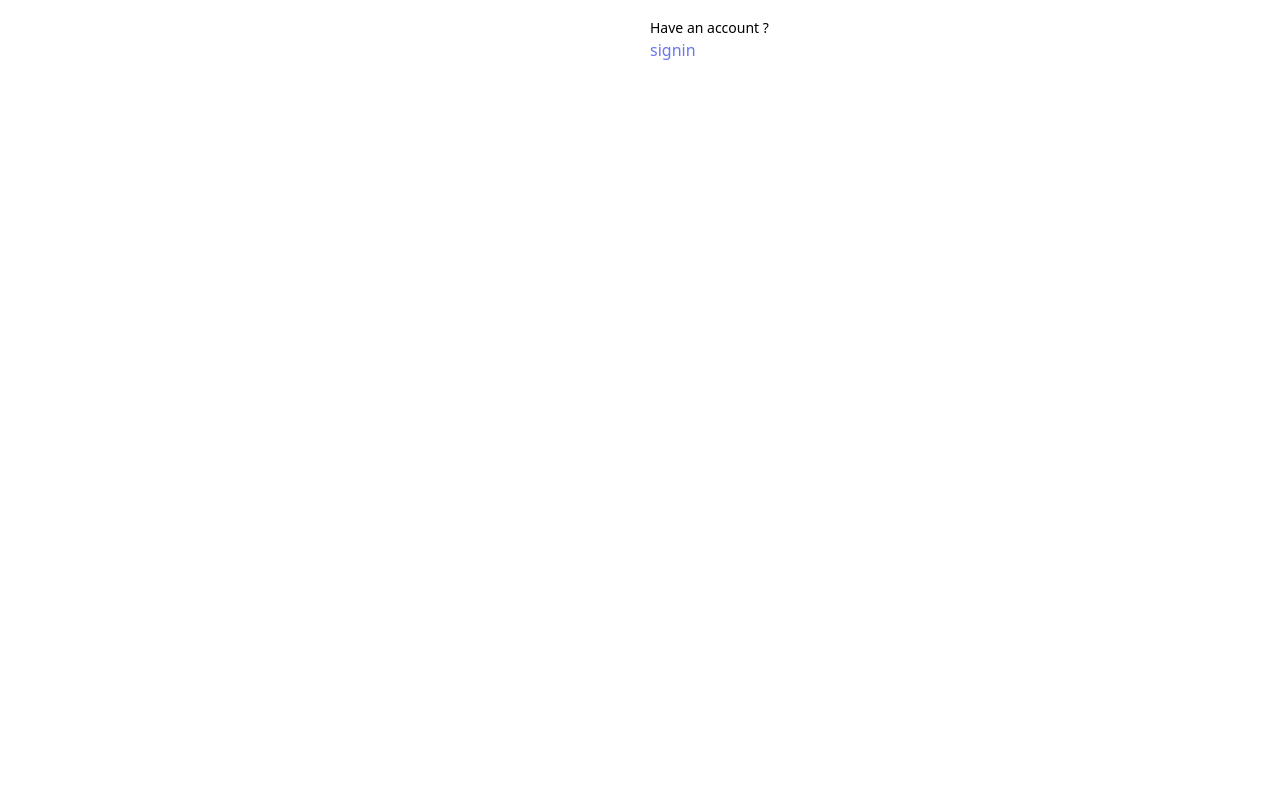
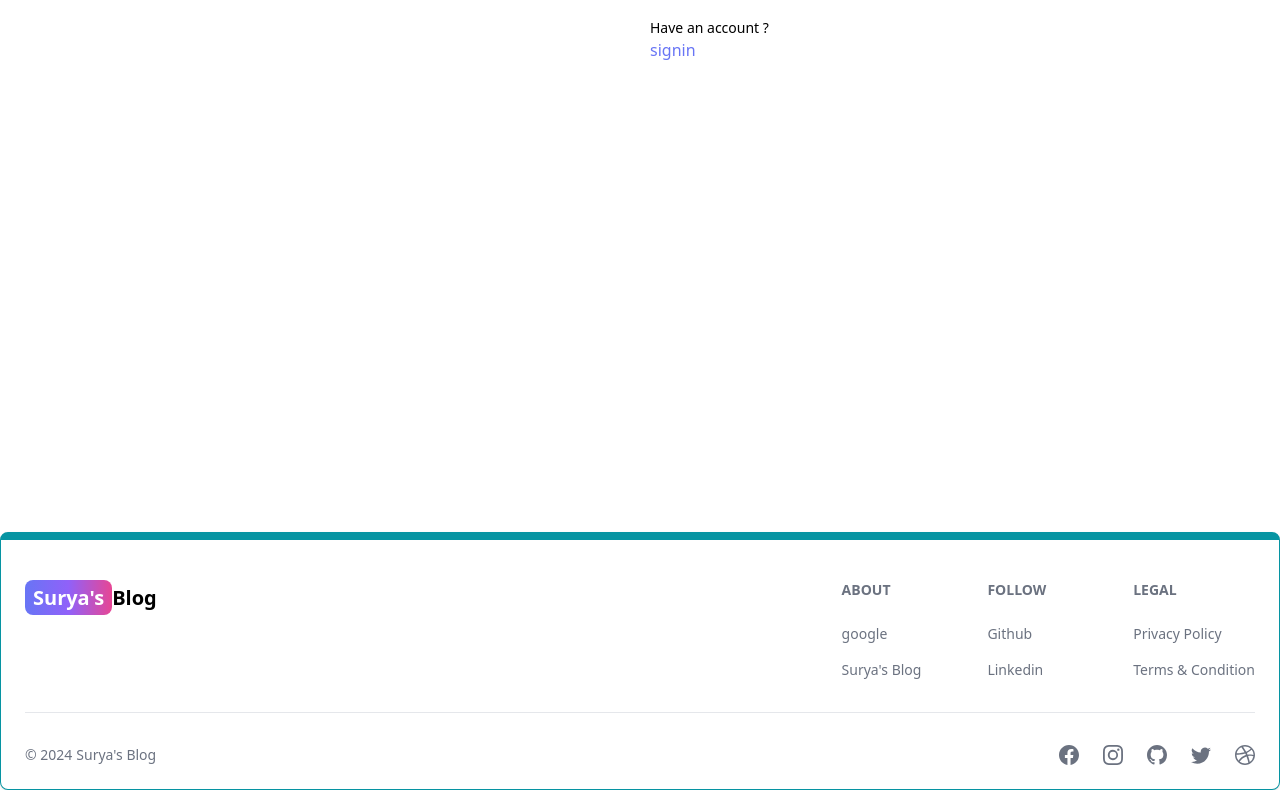
Before and after one commit to suryamanipatra/PROJECT-HIVE, a React (Vite) app in the folder PROJECT-1/BLOGAPP/: page /signup in a window 1280 px wide. Shown: the part 412-1202 px from the top of the page. Before the commit the page ends 944 px from the top, so only its background shows below. Built offline with nearby package versions, Linux system fonts and the light colour scheme.

Commit message:
Create and Add Footer Component

```diff
--- a/PROJECT-1/BLOGAPP/src/App.jsx
+++ b/PROJECT-1/BLOGAPP/src/App.jsx
@@ -6,6 +6,7 @@
 import SignIn from "./pages/SignIn"
 import SignUp from "./pages/SignUp"
 import Header from "./components/Header"
+import Footer from "./components/Footer"
 
 
 function App() {
@@ -22,6 +23,7 @@
           <Route path="/signin" element={<SignIn />} />
           <Route path="/signup" element={<SignUp />} />
         </Routes>
+        <Footer />
       </BrowserRouter>
     </>
   )
--- /dev/null
+++ b/PROJECT-1/BLOGAPP/src/components/Footer.jsx
@@ -0,0 +1,87 @@
+import { Footer } from 'flowbite-react'
+import React from 'react'
+import { Link } from 'react-router-dom'
+import {BsDribbble, BsFacebook, BsGithub, BsInstagram, BsTwitter} from 'react-icons/bs'
+
+export default function FooterComp() {
+    return (
+        <Footer container className='border border-t-8 border-teal-500'>
+            <div className='w-full max-w-7xl mx-auto'>
+                <div className='grid w-full justify-between sm:flex md:grid-cols-1'>
+                    <div className='mt-5'>
+                        <Link to="/" className='self-center whitespace-nowrap text-lg sm:text-xl font-semibold dark:text-white'>
+                            <span className='px-2 py-1 bg-gradient-to-r from-indigo-500 via-purple-500 to-pink-500 rounded-lg text-white'>Surya's</span>Blog
+                        </Link>
+                    </div>
+                    <div className='grid grid-cols-2 gap-8 mt-4 sm:grid-cols-3 sm:gap-6'>
+                        <div>
+
+                            <Footer.Title title='About' />
+                            <Footer.LinkGroup col>
+                                <Footer.Link href='https:www.google.com'
+                                    target='_blank'
+                                    rel='noopener noreferrer'>
+                                    google
+
+                                </Footer.Link>
+                                <Footer.Link href='/about'
+                                    target='_blank'
+                                    rel='noopener noreferrer'>
+                                    Surya's Blog
+
+                                </Footer.Link>
+                            </Footer.LinkGroup>
+                        </div>
+                        <div>
+
+                            <Footer.Title title='Follow' />
+                            <Footer.LinkGroup col>
+                                <Footer.Link href='https:www.github.com/suryamanipatra'
+                                    target='_blank'
+                                    rel='noopener noreferrer'>
+                                    Github
+
+                                </Footer.Link>
+                                <Footer.Link href='#'
+                                    target='_blank'
+                                    rel='noopener noreferrer'>
+                                    Linkedin
+
+                                </Footer.Link>
+                            </Footer.LinkGroup>
+                        </div>
+                        <div>
+
+                            <Footer.Title title='Legal' />
+                            <Footer.LinkGroup col>
+                                <Footer.Link href='#'
+                                    target='_blank'
+                                    rel='noopener noreferrer'>
+                                    Privacy Policy
+
+                                </Footer.Link>
+                                <Footer.Link href='#'
+                                    target='_blank'
+                                    rel='noopener noreferrer'>
+                                    Terms &amp; Condition
+
+                                </Footer.Link>
+                            </Footer.LinkGroup>
+                        </div>
+                    </div>
+                </div>
+                <Footer.Divider />
+                <div className='w-full sm:flex sm:items-center sm:justify-between'>
+                    <Footer.Copyright href='#' by="Surya's Blog" year={new Date().getFullYear()}/>
+                    <div className='flex gap-6 sm:mt-0 mt-4 sm:justify-center'>
+                        <Footer.Icon href='#' icon={BsFacebook}/>
+                        <Footer.Icon href='#' icon={BsInstagram}/>
+                        <Footer.Icon href='#' icon={BsGithub}/>
+                        <Footer.Icon href='#' icon={BsTwitter}/>
+                        <Footer.Icon href='#' icon={BsDribbble}/>
+                    </div>
+                </div>
+            </div>
+        </Footer>
+    )
+}
```
